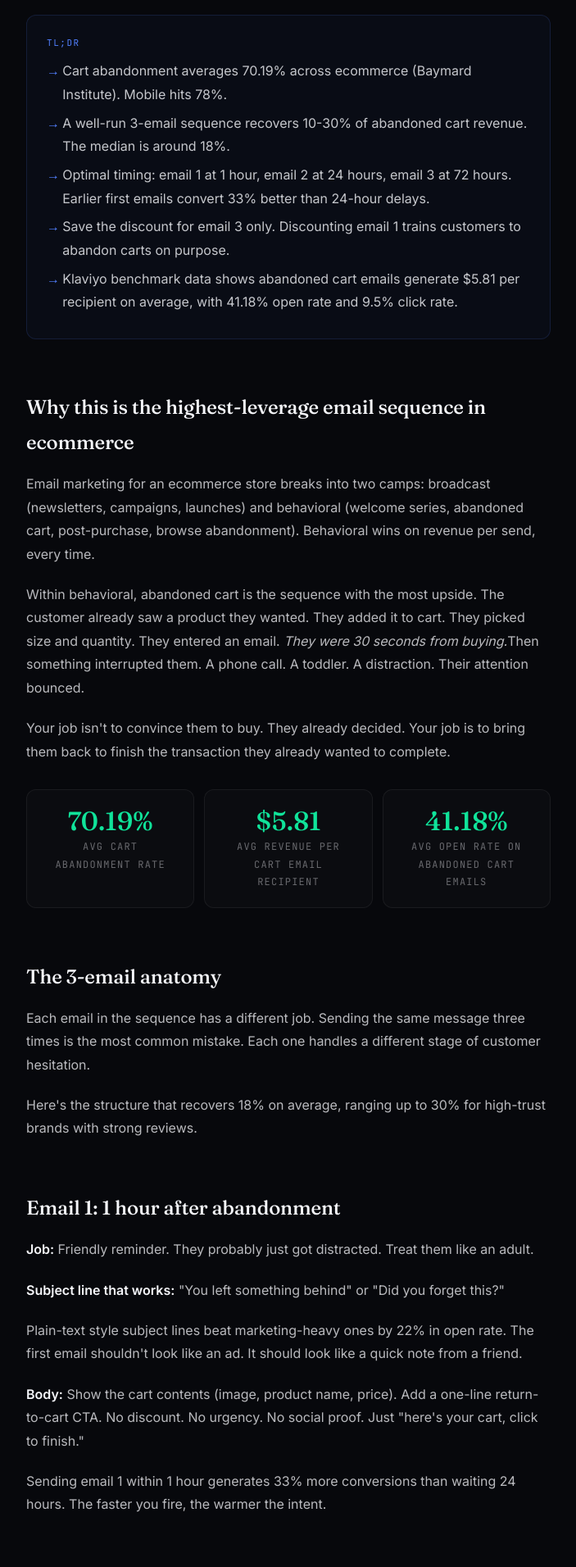
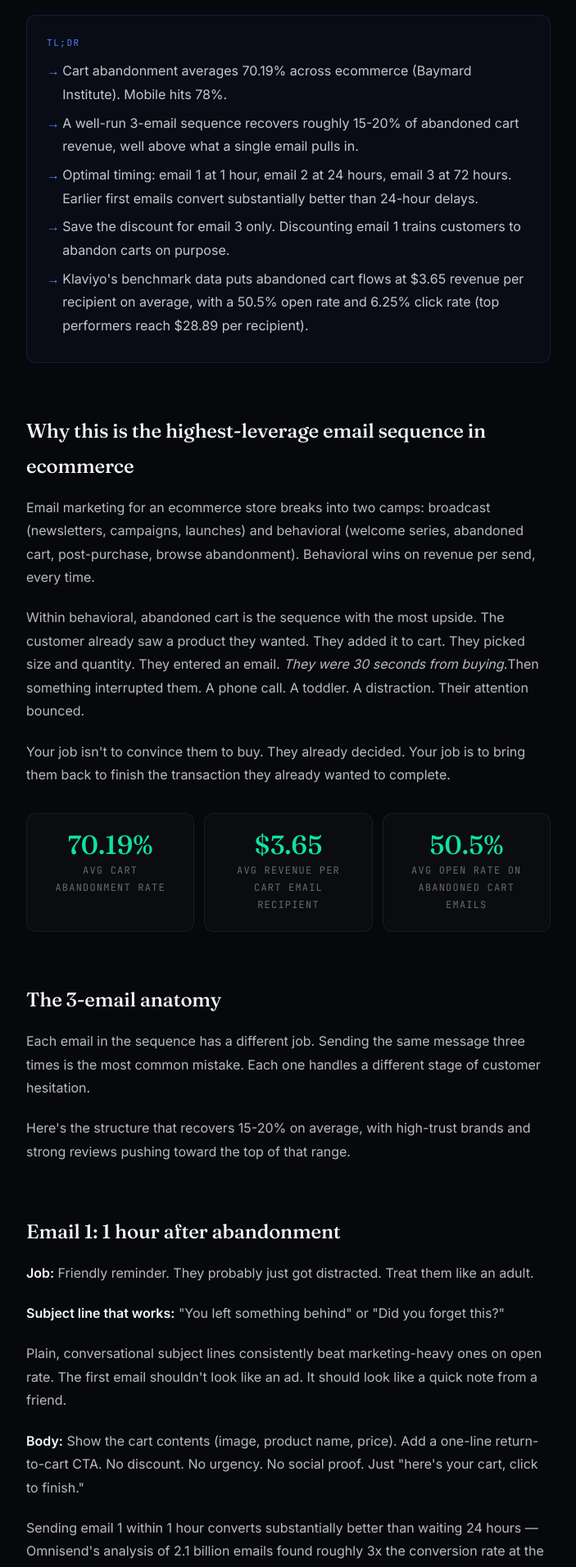
Before and after one commit to dustyboy-23/ventiscale-site, a Next.js app: page /blog/abandoned-cart-email-sequence in a window 1280 px wide. Shown: the part 1200-3112 px from the top of the page at 82% size, without its empty margins (288-991 px from the left). Built offline with nearby package versions, Linux system fonts and the light colour scheme; no server answers.

Commit message:
Blog sweep 2A: verify-and-fix (batch 2)

```diff
--- a/app/(marketing)/blog/abandoned-cart-email-sequence/page.tsx
+++ b/app/(marketing)/blog/abandoned-cart-email-sequence/page.tsx
@@ -19,19 +19,19 @@ const FAQ_DATA = [
   },
   {
     q: "How much revenue does a 3-email abandoned cart sequence recover?",
-    a: "10% to 30% of lost cart value, depending on price point and brand affinity. Klaviyo's 2024 ecommerce benchmark report shows abandoned cart emails generate $5.81 in revenue per recipient on average, with a 41.18% open rate and 9.5% click rate. A 3-email sequence outperforms a single email by roughly 69% in total recovered revenue.",
+    a: "Roughly 15-20% of abandoned cart value for a well-run sequence, versus a much lower rate for a single email. Klaviyo's 2024 benchmark report puts the platform average for abandoned cart flows at $3.65 revenue per recipient, a 50.5% open rate, and a 6.25% click rate, with top performers reaching $28.89 per recipient. Multi-email sequences consistently outperform single-email flows by a wide margin.",
   },
   {
     q: "What's the best timing for abandoned cart emails?",
-    a: "Email 1 fires at 1 hour after abandonment, email 2 at 24 hours, email 3 at 72 hours. Sending the first email within 1 hour produces 33% more conversions than waiting 24 hours. After 72 hours, conversion rates drop below 3% and most brands stop the sequence.",
+    a: "Email 1 fires at 1 hour after abandonment, email 2 at 24 hours, email 3 at 72 hours. Sending the first email within 1 hour converts meaningfully better than waiting 24 hours (Omnisend's analysis of 2.1 billion emails found roughly 3x the conversion rate). After 72 hours, response rates drop sharply and most brands stop the sequence.",
   },
   {
     q: "Should an abandoned cart email include a discount code?",
-    a: "Only on email 3. Discounts on email 1 train customers to abandon carts on purpose to get the code. Save the discount for the final email when the alternative is losing the sale entirely. A 10% off code on email 3 typically lifts recovery rate from 12% to 18%.",
+    a: "Only on email 3. Discounts on email 1 train customers to abandon carts on purpose to get the code. Save the discount for the final email when the alternative is losing the sale entirely. A 10% off code on email 3 meaningfully lifts recovery rate on the sequence.",
   },
   {
     q: "What subject line works best for abandoned cart emails?",
-    a: "Plain-text subject lines outperform marketing-heavy ones by 22% in open rate. \"You left something behind\" and \"Did you forget this?\" beat \"Complete your order and save 15%!\" almost every time. The first email should feel like a friendly nudge, not a sales pitch.",
+    a: "Plain, low-key subject lines consistently outperform marketing-heavy ones in open rate. \"You left something behind\" and \"Did you forget this?\" beat \"Complete your order and save 15%!\" almost every time. The first email should feel like a friendly nudge, not a sales pitch.",
   },
 ];
 
@@ -196,22 +196,24 @@ export default async function Post() {
                 Institute). Mobile hits 78%.
               </li>
               <li>
-                A well-run 3-email sequence recovers 10-30% of abandoned
-                cart revenue. The median is around 18%.
+                A well-run 3-email sequence recovers roughly 15-20% of
+                abandoned cart revenue, well above what a single email
+                pulls in.
               </li>
               <li>
                 Optimal timing: email 1 at 1 hour, email 2 at 24 hours,
-                email 3 at 72 hours. Earlier first emails convert 33%
-                better than 24-hour delays.
+                email 3 at 72 hours. Earlier first emails convert
+                substantially better than 24-hour delays.
               </li>
               <li>
                 Save the discount for email 3 only. Discounting email 1
                 trains customers to abandon carts on purpose.
               </li>
               <li>
-                Klaviyo benchmark data shows abandoned cart emails generate
-                $5.81 per recipient on average, with 41.18% open rate
-                and 9.5% click rate.
+                Klaviyo's benchmark data puts abandoned cart flows at
+                $3.65 revenue per recipient on average, with a 50.5%
+                open rate and 6.25% click rate (top performers reach
+                $28.89 per recipient).
               </li>
             </ul>
           </div>
@@ -243,11 +245,11 @@ export default async function Post() {
               <div className="stat-label">avg cart abandonment rate</div>
             </div>
             <div className="blog-stat">
-              <div className="stat-number">$5.81</div>
+              <div className="stat-number">$3.65</div>
               <div className="stat-label">avg revenue per cart email recipient</div>
             </div>
             <div className="blog-stat">
-              <div className="stat-number">41.18%</div>
+              <div className="stat-number">50.5%</div>
               <div className="stat-label">avg open rate on abandoned cart emails</div>
             </div>
           </div>
@@ -259,8 +261,9 @@ export default async function Post() {
             handles a different stage of customer hesitation.
           </p>
           <p>
-            Here&apos;s the structure that recovers 18% on average,
-            ranging up to 30% for high-trust brands with strong reviews.
+            Here&apos;s the structure that recovers 15-20% on average,
+            with high-trust brands and strong reviews pushing toward the
+            top of that range.
           </p>
 
           <h2>Email 1: 1 hour after abandonment</h2>
@@ -273,9 +276,10 @@ export default async function Post() {
             something behind&quot; or &quot;Did you forget this?&quot;
           </p>
           <p>
-            Plain-text style subject lines beat marketing-heavy ones by
-            22% in open rate. The first email shouldn&apos;t look like an
-            ad. It should look like a quick note from a friend.
+            Plain, conversational subject lines consistently beat
+            marketing-heavy ones on open rate. The first email
+            shouldn&apos;t look like an ad. It should look like a quick
+            note from a friend.
           </p>
           <p>
             <strong>Body:</strong> Show the cart contents (image, product
@@ -284,9 +288,10 @@ export default async function Post() {
             click to finish.&quot;
           </p>
           <p>
-            Sending email 1 within 1 hour generates 33% more conversions
-            than waiting 24 hours. The faster you fire, the warmer the
-            intent.
+            Sending email 1 within 1 hour converts substantially better
+            than waiting 24 hours — Omnisend's analysis of 2.1 billion
+            emails found roughly 3x the conversion rate at the 1-hour mark.
+            The faster you fire, the warmer the intent.
           </p>
 
           <h2>Email 2: 24 hours after abandonment</h2>
@@ -321,9 +326,9 @@ export default async function Post() {
             <div className="callout-label">Key insight</div>
             <p>
               The 24-hour email is where most brands quit. They send 1
-              and 2, and call it a sequence. That leaves about 11% of
-              recoverable revenue on the floor because email 3 catches
-              the buyers who needed one final push.
+              and 2, and call it a sequence. That leaves real recoverable
+              revenue on the floor because email 3 catches the buyers who
+              needed one final push.
             </p>
           </div>
 
@@ -340,8 +345,8 @@ export default async function Post() {
           <p>
             By 72 hours, the customer is likely gone unless something
             tips them. This is where the 10% off code earns its keep. A
-            10% discount on email 3 typically lifts recovery rate from
-            12% to 18% on a 3-email sequence.
+            discount on email 3 meaningfully lifts recovery rate on a
+            3-email sequence.
           </p>
           <p>
             If your margins don&apos;t support 10% off, scarcity works
@@ -357,9 +362,9 @@ export default async function Post() {
 
           <h2>The 4 mistakes that kill recovery rate</h2>
           <p>
-            Most brands lose 60% of their potential abandoned cart
-            revenue not because the sequence is bad, but because of one
-            of these four mistakes.
+            Most brands leave a large share of their potential abandoned
+            cart revenue on the table not because the sequence is bad,
+            but because of one of these four mistakes.
           </p>
 
           <h2>1. Discounting email 1</h2>
@@ -375,18 +380,18 @@ export default async function Post() {
           <h2>2. Sending all 3 emails as the same template</h2>
           <p>
             Each email needs a different angle. If email 2 is a copy of
-            email 1 with a different subject line, the click-through
-            rate drops 40% by email 2 and another 60% by email 3. The
-            customer recognizes the loop and tunes out.
+            email 1 with a different subject line, click-through rate
+            drops sharply by email 2 and again by email 3. The customer
+            recognizes the loop and tunes out.
           </p>
 
           <h2>3. Generic copy that ignores the cart contents</h2>
           <p>
             &quot;You left something in your cart!&quot; is a template.
             &quot;Your Cabin Field Jacket in Olive (size M) is still
-            waiting&quot; is a recovery email. Klaviyo&apos;s data shows
-            personalized cart-contents subject lines lift open rate by
-            18% over generic ones.
+            waiting&quot; is a recovery email. Personalized,
+            cart-contents-specific subject lines consistently outperform
+            generic ones on open rate.
           </p>
 
           <h2>4. No mobile optimization</h2>
--- a/app/(marketing)/blog/ai-ad-platform-product-url-to-campaign/page.tsx
+++ b/app/(marketing)/blog/ai-ad-platform-product-url-to-campaign/page.tsx
@@ -267,9 +267,10 @@ export default async function Post() {
           </h2>
           <p>
             Meta Advantage+ is an AI optimization system. It needs creative
-            volume to work. The algorithm requires 300-1,000 ad variations to
-            test before it can reliably identify winners and allocate budget
-            toward them.
+            volume to work. Meta&apos;s own guidance scales with spend: roughly
+            10-15 creative concepts at $100-300/day, climbing to 50-100+ at
+            $5,000+/day. Feed it fewer than that and it can&apos;t reliably
+            separate winners from noise.
           </p>
           <p>
             Most agencies send you 10 creatives a month. Some send 5. When the
@@ -292,10 +293,11 @@ export default async function Post() {
           <div className="blog-callout">
             <div className="callout-label">Key insight</div>
             <p>
-              Brands feeding Advantage+ 50+ creatives per month see 2-3x better
-              ROAS than brands feeding it 5-10, because the algorithm has enough
-              signal to find real winners instead of optimizing toward the
-              least-bad option it&apos;s been given.
+              Brands feeding Advantage+ high creative volume consistently
+              outperform brands feeding it 5-10 variations a month, because
+              the algorithm has enough signal to find real winners instead
+              of optimizing toward the least-bad option it&apos;s been
+              given.
             </p>
           </div>
 
@@ -389,16 +391,12 @@ export default async function Post() {
 
           <div className="blog-stat-row">
             <div className="blog-stat">
-              <div className="stat-number">171%</div>
-              <div className="stat-label">Average ROI on AI deployments</div>
+              <div className="stat-number">$200-800</div>
+              <div className="stat-label">AI platform vs $4K-10K agency/mo</div>
             </div>
             <div className="blog-stat">
-              <div className="stat-number">74%</div>
-              <div className="stat-label">Hit positive ROI in year one</div>
-            </div>
-            <div className="blog-stat">
-              <div className="stat-number">$200-800</div>
-              <div className="stat-label">AI platform vs $4K-10K agency/mo</div>
+              <div className="stat-number">10-20%</div>
+              <div className="stat-label">of agency cost for comparable volume</div>
             </div>
           </div>
 
```
